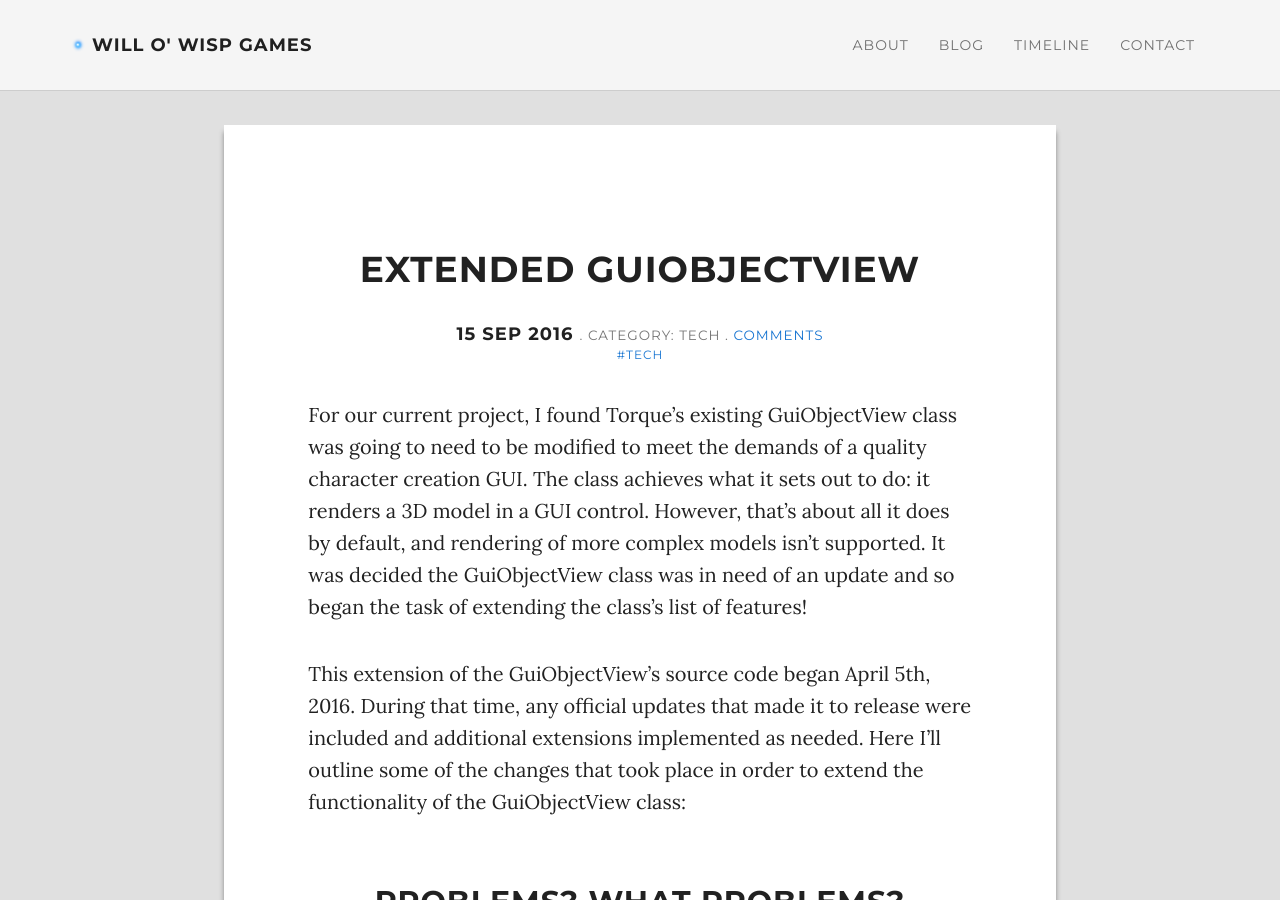
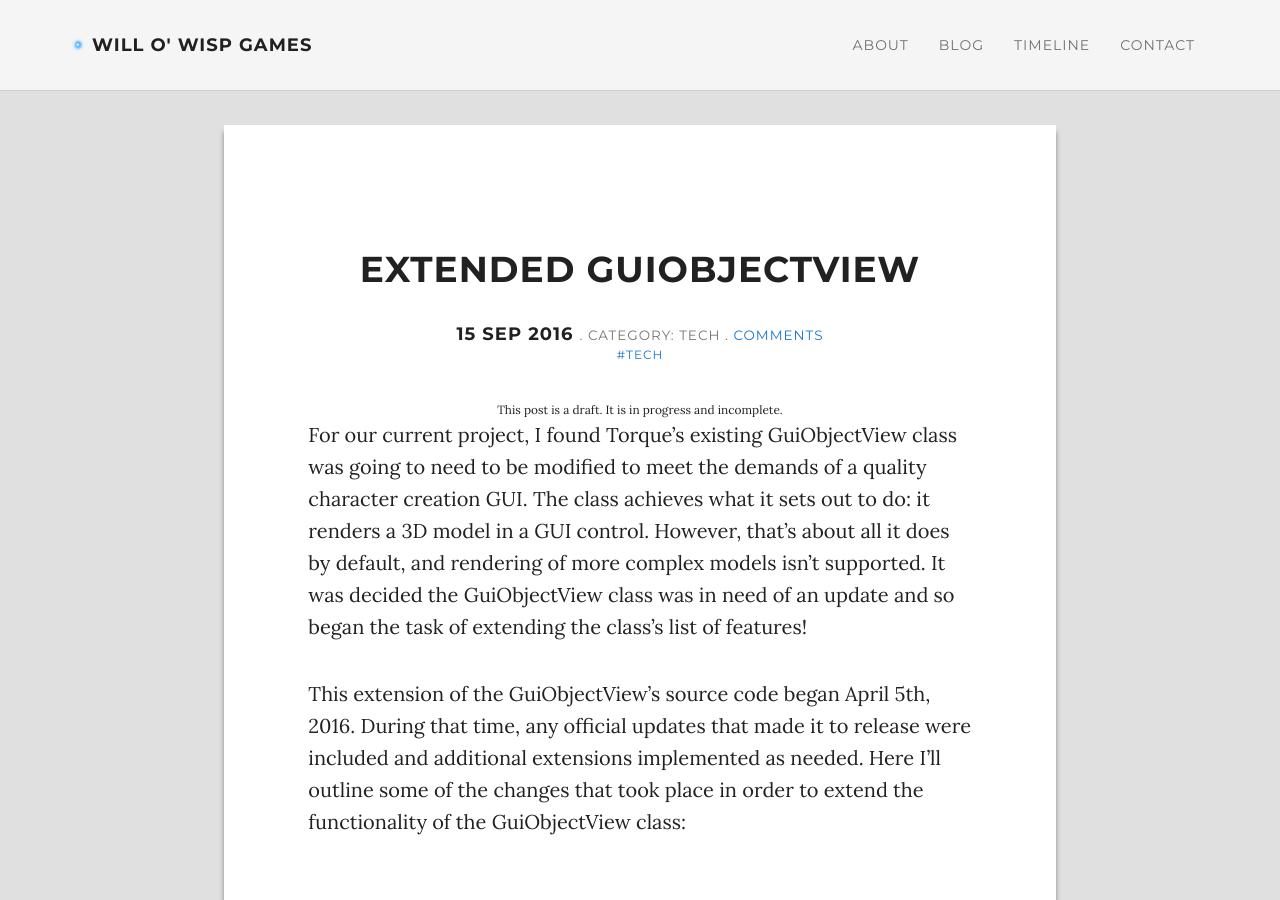
Before and after one commit to WilloWispGames/WilloWispGames.github.io, a Jekyll site: the page built from _posts/2016-09-15-ExtGuiObjView.md, in a window 1280 px wide and 900 px high. Built offline with Jekyll 4.4.1, drawn with Linux system fonts in a browser that asks for light colours; nearby versions of some CDN libraries; comment, search, counter and statistics services are not loaded; a style sheet for code colours, icons or effects is not loaded.

Commit message:
Update 2016-09-15-ExtGuiObjView.md

```diff
--- a/_posts/2016-09-15-ExtGuiObjView.md
+++ b/_posts/2016-09-15-ExtGuiObjView.md
@@ -5,7 +5,7 @@ title: Extended GuiObjectView
 category: tech
 tags: [ 'tech' ]
 ---
-
+<center><small>This post is a draft. It is in progress and incomplete.</small></center>
 For our current project, I found Torque's existing GuiObjectView class was going to need to be modified to meet the demands of a quality character creation GUI. The class achieves what it sets out to do: it renders a 3D model in a GUI control. However, that's about all it does by default, and rendering of more complex models isn't supported. It was decided the GuiObjectView class was in need of an update and so began the task of extending the class's list of features!
 
 This extension of the GuiObjectView's source code began April 5th, 2016. During that time, any official updates that made it to release were included and additional extensions implemented as needed. Here I'll outline some of the changes that took place in order to extend the functionality of the GuiObjectView class:
```
